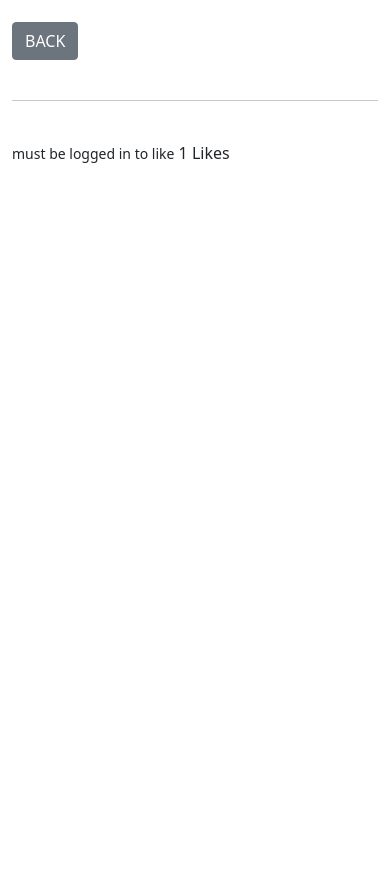
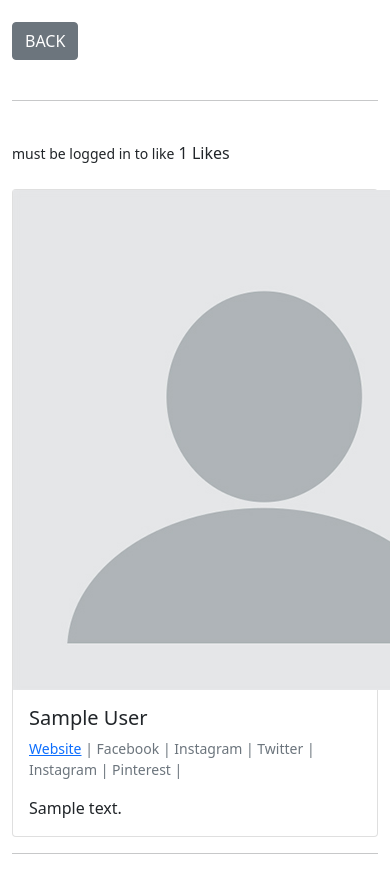
Before and after one commit to Harmonica-Men/simple-blog, a Django app: page /article/1 in a window 390 px wide; the page is wider, and only the part inside the window is pictured. Shown: the part 276-1146 px from the top of that part. Before the commit the page ends 439 px from the top of that part, so only its background shows below. Run offline with Django 5.2, Linux system fonts and the light colour scheme; tables that the repository leaves empty hold one stand-in row (values such as "Sample post"); some libraries are stand-ins or nearby versions.

Commit message:
Add Default Profile Pic With Static Files - Django Blog #29

```diff
--- a/blogger/admin.py
+++ b/blogger/admin.py
@@ -1,6 +1,6 @@
 from django.contrib import admin
-from .models import Post, Category
+from .models import Post, Category, Profile
 
 admin.site.register(Post)
 admin.site.register(Category)
-# admin.site.register(admin)
+admin.site.register(Profile)
--- a/blogger/forms.py
+++ b/blogger/forms.py
@@ -8,10 +8,11 @@ class PostForm(forms.ModelForm):
     class Meta:
         model = Post
         # fields = ['title', 'title_tag']
-        fields = ('title', 'title_tag', 'author', 'category', 'body')
+        fields = ('title', 'title_tag', 'author', 'category', 'body', 'image')
 
         widgets = {
             'title' : forms.TextInput(attrs={'class': 'form-control', 'placeholder' : 'placeholder test'}),
+
             'title_tag' : forms.TextInput(attrs={'class': 'form-control'}),
             'author' : forms.TextInput(attrs={'class': 'form-control', 'placeholder': 'user name', 'id': 'js_id', 'type': 'hidden'}),
             #  : forms.Select(attrs={'class': 'form-control'}),
--- a/blogger/models.py
+++ b/blogger/models.py
@@ -2,6 +2,9 @@ from django.db import models
 from django.contrib.auth.models import User
 from django.urls import reverse
 from datetime import datetime, date
+from cloudinary.models import CloudinaryField
+
+
 # from ckeditor.fields import RichTextField
 # from django_ckeditor_5.fields import CKEditor5Field
 
@@ -22,6 +25,21 @@ class Category(models.Model):
      def get_absolute_url(self):
          return reverse('frontpage')
 
+class Profile(models.Model):
+    user = models.OneToOneField(User, null=True, on_delete=models.CASCADE)
+    bio = models.TextField()
+    profile_pic = CloudinaryField('image', null = True, blank= True)
+    website_url = models.CharField(max_length=100, null=True, blank=True)
+    twitter_url = models.CharField(max_length=100, null=True, blank=True)
+    instagram_url = models.CharField(max_length=100, null=True, blank=True)
+    facebook_url = models.CharField(max_length=100, null=True, blank=True)
+    pinterest = models.CharField(max_length=100, null=True, blank=True)
+
+    def __str__(self):
+       return str(self.user)
+
+
+
 class Post(models.Model):
     ACTIVE = 'active'
     DRAFT = 'draft'
@@ -34,6 +52,7 @@ class Post(models.Model):
     #category = models.ForeignKey(Category, related_name='posts', on_delete=models.CASCADE)
 
     title = models.CharField(max_length=200)
+    image = CloudinaryField('image', null = True, blank= True)
     title_tag = models.CharField(max_length=200)
     author = models.ForeignKey(User, related_name='posts', on_delete=models.CASCADE)
     slug = models.SlugField()
--- a/blogger/templates/add_post.html
+++ b/blogger/templates/add_post.html
@@ -10,7 +10,7 @@
             <div class="form-group">
 
 
-                <form method="POST">
+                <form method="POST" enctype="multipart/form-data">
                     {% csrf_token %}
                     {{ form.as_p }}
                     <button class="btn btn-secondary">Post</button>
--- a/blogger/templates/blogpost.html
+++ b/blogger/templates/blogpost.html
@@ -1,5 +1,5 @@
 {% extends 'base.html' %}
-
+{% load static %}
 {% block title %} {{ post.title }} {% endblock %}
 
 {% block content %}
@@ -43,4 +43,66 @@
 
     </form>
 
+    <br>
+<!-- <br>
+<p>About me as author</p>
+<br>
+<img src="{{ post.author.profile.profile_pic.url }}" width=100 height=100 class="rounded-circle">
+<p>Hi I'am {{ post.author.first_name }} .</p> -->
+
+
+<div class="card mb-3">
+    <div class="row g-0">
+      <div class="col-md-2">
+
+{% if post.author.profile.profile_pic.url %}
+
+        <img src="{{ post.author.profile.profile_pic.url }}" class="img">
+{% else %}
+        <img src="{% static 'blogger/images/Anonymous-Profile-pic.jpg'%}" class="img">
+
+{% endif %}
+      </div>
+      <div class="col-md-10">
+        <div class="card-body">
+          <h5 class="card-title">{{ post.author.first_name }} {{ post.author.last_name }}</h5>
+          <p class ="small text-muted">
+            {% if post.author.profile.website_url %}
+              <a href="post.author.profile.website_url">Website</a> |
+            {% endif %}
+
+            {% if post.author.profile.website_url %}
+              <a href="post.author.profile.website_url"></a> Facebook |
+            {% endif %}
+
+            {% if post.author.profile.website_url %}
+              <a href="post.author.profile.website_url"></a> Instagram |
+            {% endif %}
+
+            {% if post.author.profile.website_url %}
+              <a href="post.author.profile.website_url"></a> Twitter |
+            {% endif %}
+
+            {% if post.author.profile.website_url %}
+              <a href="post.author.profile.website_url"></a> Instagram |
+            {% endif %}
+
+            {% if post.author.profile.website_url %}
+              <a href="post.author.profile.website_url"></a> Pinterest  |
+            {% endif %}
+
+
+          <p class="card-text">{{ post.author.profile.bio }}</p>
+          <!-- <p class="card-text"><small class="text-muted">Last updated 3 mins ago</small></p> -->
+        </div>
+      </div>
+    </div>
+  </div>
+
+
+
+
+
+
+<hr>
 {% endblock %}
--- a/blogger/templates/update_post.html
+++ b/blogger/templates/update_post.html
@@ -12,7 +12,7 @@
 <br>
 <div class="from-group">
     {% load static %}
-    <script src="{% static 'django_ckeditor_5/ckeditor5/ckeditor.js' %}"></script>
+    <!-- <script src="{% static 'django_ckeditor_5/ckeditor5/ckeditor.js' %}"></script> -->
 
     <form method="POST">
         {% csrf_token %}
@@ -20,6 +20,9 @@
         <button class="btn btn-secondary">Update</button>
     </form>
 </div>
+
+
+
 <hr>
 <br>
 {% endif %}
--- a/members/templates/registration/edit_profile.html
+++ b/members/templates/registration/edit_profile.html
@@ -7,6 +7,7 @@
 
 <h1>Edit Profile</h1>
 <br>
+user : {{ user.profile.id }}
 <br>
 <div class="from-group">
     <form method="POST">
--- a/members/views.py
+++ b/members/views.py
@@ -4,7 +4,7 @@ from django.shortcuts import get_object_or_404
 from django.contrib.auth.models import User
 from django.views import generic
 from django.contrib.auth.forms import UserCreationForm, UserChangeForm
-from .forms import SignUpForm, EditProfileForm
+from .forms import SignUpForm, EditProfileForm, PasswordChangingForm
 
 class UserRegisterView(generic.CreateView):
     # form_class = UserCreationForm
@@ -35,6 +35,10 @@ class UserEditView(generic.UpdateView):
 #         return kwargs
 
 
+class PasswordChangeView(PasswordChangeView):
+    form_class = PasswordChangingForm
+    success_url = reverse_lazy('password_succes')
+
 class CustomPasswordChangeView(PasswordChangeView):
     template_name = 'registration/change_password.html'
     success_url = reverse_lazy('frontpage')  # Redirect to frontpage after password change
--- a/my_blog/urls.py
+++ b/my_blog/urls.py
@@ -16,10 +16,13 @@ Including another URLconf
 """
 from django.contrib import admin
 from django.urls import path, include
+from django.conf import settings
+from django.conf.urls.static import static
 
 urlpatterns = [
     path('admin/', admin.site.urls),
     path('', include('blogger.urls')),
     path('members/', include('django.contrib.auth.urls')),
     path('members/', include('members.urls')),
-]
+
+]+ static(settings.MEDIA_URL, document_root=settings.MEDIA_ROOT)
```
Also changed, not shown: members/forms.py (+11 -1 lines), my_blog/settings.py (+9 -0 lines), blogger/migrations/0004_post_header_image.py (added), blogger/migrations/0005_remove_post_header_image_post_image.py (added), blogger/migrations/0006_profile.py (added), blogger/migrations/0007_profile_facebook_url_profile_instagram_url_and_more.py (added), static/blogger/images/Anonymous-Profile-pic.jpg (added), 1 other file.
